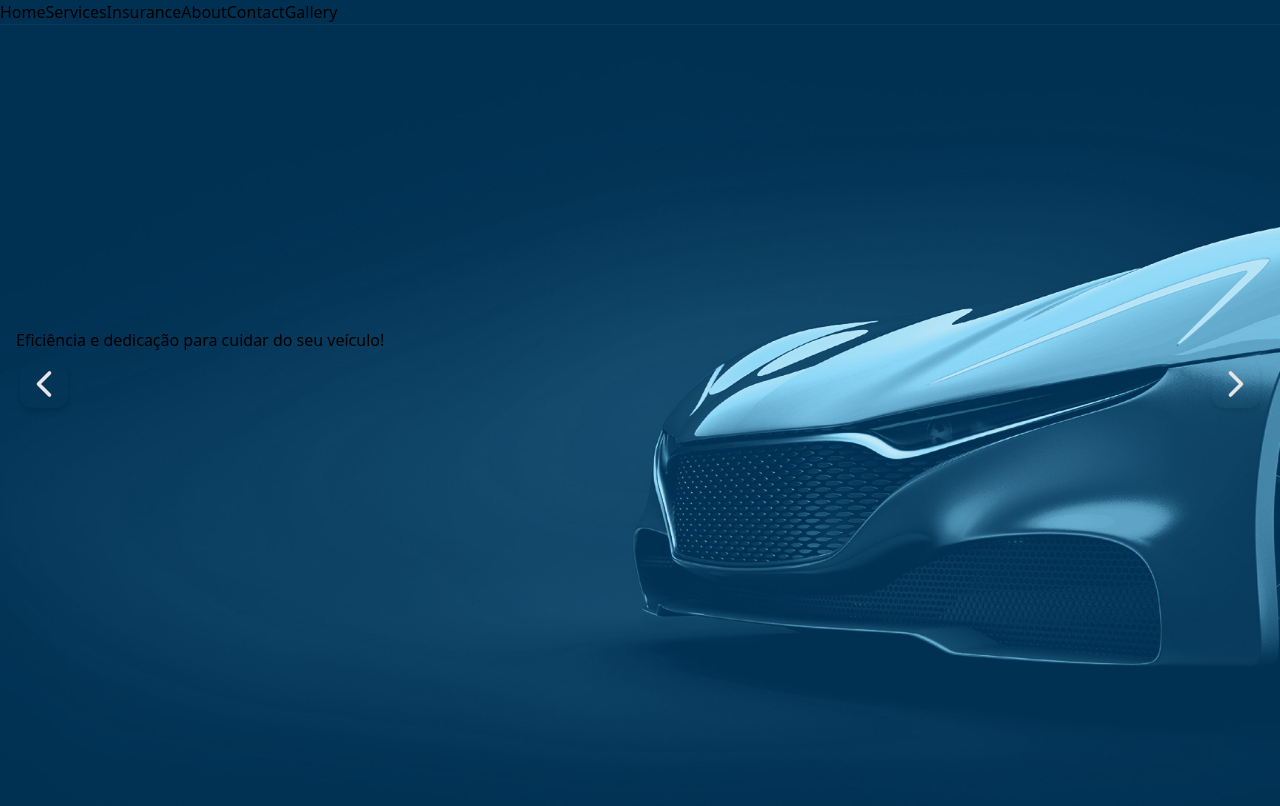
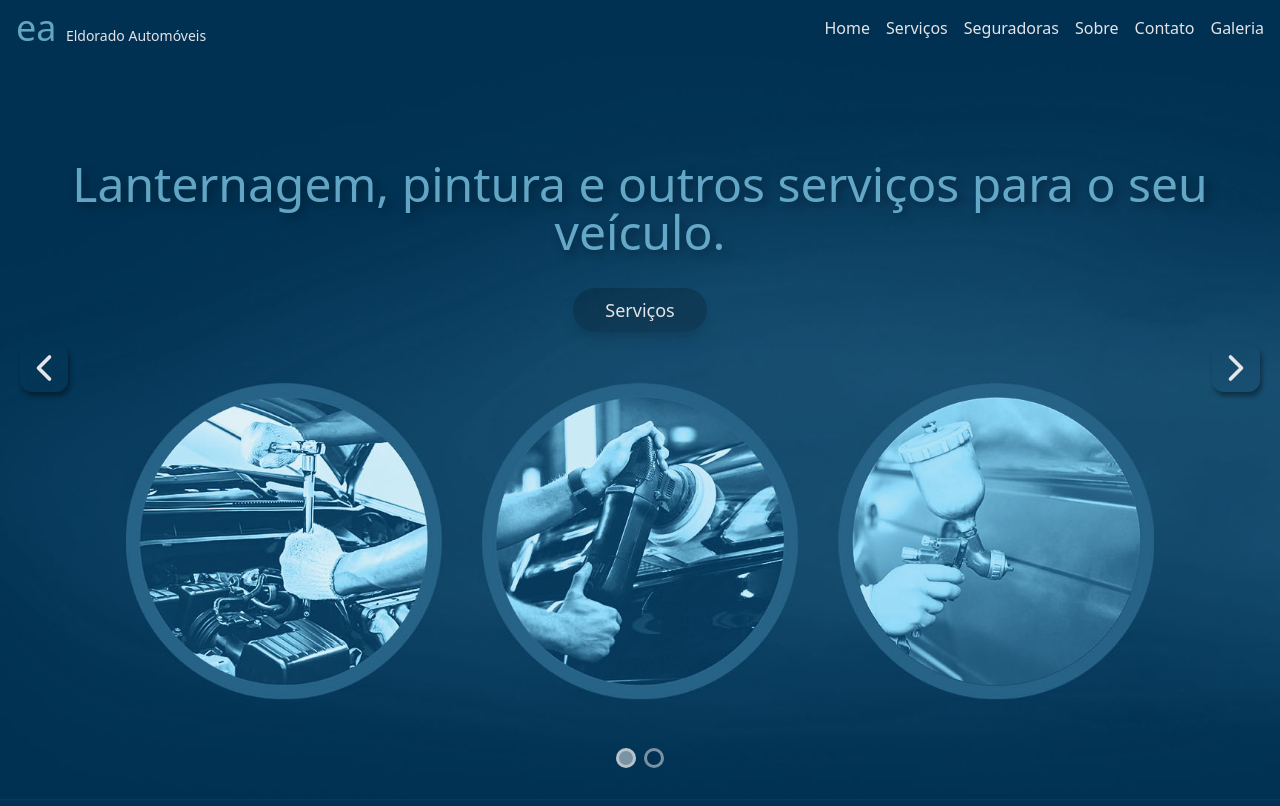
Before and after one commit to andreiafsouza/eldoauto, a React (Vite) app: page / in a window 1280 px wide. Shown: the top 806 px of the page. Built offline with nearby package versions, Linux system fonts and the light colour scheme.

Commit message:
feat: home page and navbar links

```diff
--- a/src/App.tsx
+++ b/src/App.tsx
@@ -16,8 +16,11 @@ function App() {
   window.addEventListener("DOMContentLoaded", setNavHeight);
 
   return (
-    <div style={{ position: "relative" }}>
-      <Navbar />
+    <>
+      <header className="sticky top-0 bg-blue z-[9999]">
+        <Navbar />
+      </header>
+
       <main>
         <Home />
 
@@ -53,7 +56,7 @@ function App() {
           {/* Gallery content */}
         </section>
       </main>
-    </div>
+    </>
   );
 }
 
--- a/src/components/Buttons/PrimaryBtn.tsx
+++ b/src/components/Buttons/PrimaryBtn.tsx
@@ -1,4 +1,8 @@
-import React from "react";
+import useSmoothScroll from "~/hooks/useSmoothScroll";
+
+type ButtonProps = {
+  to?: string;
+};
 
 const PrimaryBtn = () => {
   return <div>PrimaryBtn</div>;
--- a/src/components/Buttons/index.tsx
+++ b/src/components/Buttons/index.tsx
@@ -0,0 +1 @@
+export { default as PrimaryBtn } from "./PrimaryBtn";
--- a/src/components/Carousel.tsx
+++ b/src/components/Carousel.tsx
@@ -2,6 +2,7 @@ import { useState, useEffect } from "react";
 import firstBanner from "../assets/banner-04.jpg";
 import secondBanner from "../assets/banner-05.jpg";
 import { ChevronLeft, ChevronRight } from "lucide-react";
+import { LinkScroll } from "./Links";
 
 interface Slide {
   id: number;
@@ -41,24 +42,24 @@ const Carousel = () => {
   };
 
   /* slider autoplay */
-  /*   useEffect(() => {
+  useEffect(() => {
     const interval = setInterval(() => {
       nextSlide();
     }, 6000);
     return () => clearInterval(interval);
-  }, [current]); */
+  }, [current]);
 
   return (
     <div className="relative w-full h-full">
-      <div className="absolute top-[38%] sm:top-[42%] w-full flex z-50">
+      <div className="absolute top-1/2 -mt-[3.5rem] w-full flex z-50">
         <div
-          className="absolute ml-5 flex items-center justify-center w-12 h-12 bg-transparent rounded-xl text-gray cursor-pointer select-none shadow-md"
+          className="absolute ml-5 flex items-center justify-center w-12 h-12 bg-transparent rounded-xl text-gray cursor-pointer select-none shadow-[2px_4px_5px_rgba(0,0,0,0.4)]"
           onClick={previousSlide}
         >
           <ChevronLeft size={44} />
         </div>
         <div
-          className="absolute right-0 mr-5 flex items-center justify-center w-12 h-12 bg-transparent rounded-xl text-gray cursor-pointer select-none shadow-md"
+          className="absolute right-0 mr-5 flex items-center justify-center w-12 h-12 bg-transparent rounded-xl text-gray cursor-pointer select-none shadow-[2px_4px_5px_rgba(0,0,0,0.4)]"
           onClick={nextSlide}
         >
           <ChevronRight size={44} />
@@ -75,8 +76,10 @@ const Carousel = () => {
                   : "hidden"
               }
             >
-              <div className="absolute top-0 max-w-md h-[45%] px-4 py-8 flex items-end justify-end rounded-3xl transition-all duration-100 ease-in-out">
-                <h1>Eficiência e dedicação para cuidar do seu veículo!</h1>
+              <div className="absolute top-[20%] max-w-md px-4 py-8 flex items-end justify-end transition-all duration-100 ease-in-out">
+                <h1 className="drop-shadow-[4px_4px_5px_rgba(0,0,0,0.5)] text-[#8bd8f8b3] text-2xl md:text-3xl text-center">
+                  Eficiência e dedicação para cuidar do seu veículo!
+                </h1>
               </div>
             </div>
             <div
@@ -86,13 +89,11 @@ const Carousel = () => {
                   : "hidden"
               }
             >
-              <div className="px-4 absolute h-[30%] min-h-fit md:h-auto top-[20%] w-full flex flex-col justify-center gap-8 transition-all duration-0 ease-in-out">
+              <div className="px-4 absolute top-[20%] w-full flex flex-col justify-center gap-8 transition-all duration-0 ease-in-out">
                 <h1 className="text-2xl md:text-4xl lg:text-5xl text-center drop-shadow-[4px_4px_5px_rgba(0,0,0,0.5)] text-[#8bd8f8b3]">
                   Lanternagem, pintura e outros serviços para o seu veículo.
                 </h1>
-                <a href="#" data-nav="services">
-                  Services
-                </a>
+                <LinkScroll to="services" text="Serviços" variant="btn" />
               </div>
             </div>
             <div
@@ -112,12 +113,14 @@ const Carousel = () => {
           </div>
         ))}
       </div>
-      <div className="container-dots">
+      <div className="absolute bottom-8 left-1/2 -translate-x-1/2 flex z-50">
         {Array.from({ length: length }).map((_, index) => (
           <div
             key={index}
             onClick={() => moveDot(index)}
-            className={index === current ? "dot active" : "dot"}
+            className={`w-5 h-5 rounded-full border-[3px] border-[#f4f4f480] mx-1  ${
+              index === current ? "bg-blue" : "bg-[#f4f4f480]"
+            }`}
           ></div>
         ))}
       </div>
--- a/src/components/Home.tsx
+++ b/src/components/Home.tsx
@@ -3,7 +3,7 @@ import Carousel from "./Carousel";
 const Home = () => {
   return (
     <section
-      className="h-screen w-full bg-blue flex items-center justify-center relative z-10"
+      className="h-screen w-full -mt-[3.5rem] bg-blue flex items-center justify-center relative z-10"
       id="home"
     >
       <Carousel />
--- /dev/null
+++ b/src/components/Links/LinkScroll.tsx
@@ -0,0 +1,30 @@
+import useSmoothScroll from "~/hooks/useSmoothScroll";
+
+type LinkProps = {
+  to: string;
+  text: string;
+  variant?: "btn" | "link";
+};
+
+const LinkScroll = ({ to, text, variant }: LinkProps) => {
+  const smoothScroll = useSmoothScroll();
+
+  smoothScroll;
+
+  return (
+    <a
+      className={
+        variant && variant === "btn"
+          ? "bg-black bg-opacity-20 hover:bg-opacity-10 transition-colors text-lg text-zinc-200 rounded-3xl whitespace-nowrap py-2 px-8 shadow-lg flex items-center justify-center w-fit mx-auto"
+          : "text-base text-zinc-200 drop-shadow-lg"
+      }
+      href={`#${to}`}
+      data-nav={to}
+      title={`Ir para ${text}`}
+    >
+      {text}
+    </a>
+  );
+};
+
+export default LinkScroll;
--- /dev/null
+++ b/src/components/Links/index.tsx
@@ -0,0 +1 @@
+export { default as LinkScroll } from "./LinkScroll";
--- a/src/components/Navbar.tsx
+++ b/src/components/Navbar.tsx
@@ -1,30 +1,53 @@
-import useSmoothScroll from "~/hooks/useSmoothScroll";
+import { LinkScroll } from "./Links";
+import { Menu } from "lucide-react";
 
 const Navbar = () => {
-  useSmoothScroll();
+  const links = [
+    {
+      to: "home",
+      text: "Home",
+    },
+    {
+      to: "services",
+      text: "Serviços",
+    },
+    {
+      to: "insurance",
+      text: "Seguradoras",
+    },
+    {
+      to: "about",
+      text: "Sobre",
+    },
+    {
+      to: "contact",
+      text: "Contato",
+    },
+    {
+      to: "gallery",
+      text: "Galeria",
+    },
+  ];
+
   return (
-    <header style={{ position: "sticky", top: 0, zIndex: 1000 }}>
-      <nav>
-        <a href="#" data-nav="home">
-          Home
+    <nav className="max-w-[84rem] px-4 py-2 flex gap-4 mx-auto items-center justify-between">
+      <h1 className="text-4xl text-[#8bd8f8b3] ">
+        <a href="#home" data-nav="home" title="Ir para Home">
+          ea{" "}
+          <span className="hidden text-sm text-zinc-200 sm:inline">
+            Eldorado Automóveis
+          </span>
         </a>
-        <a href="#" data-nav="services">
-          Services
-        </a>
-        <a href="#" data-nav="insurance">
-          Insurance
-        </a>
-        <a href="#" data-nav="about">
-          About
-        </a>
-        <a href="#" data-nav="contact">
-          Contact
-        </a>
-        <a href="#" data-nav="gallery">
-          Gallery
-        </a>
-      </nav>
-    </header>
+      </h1>
+      <div className="hidden gap-4 md:flex">
+        {links.map((e, index) => {
+          return <LinkScroll key={index} to={e.to} text={e.text} />;
+        })}
+      </div>
+      <div className="flex items-center md:hidden">
+        <Menu size={36} className="text-zinc-200" />
+      </div>
+    </nav>
   );
 };
 
```
